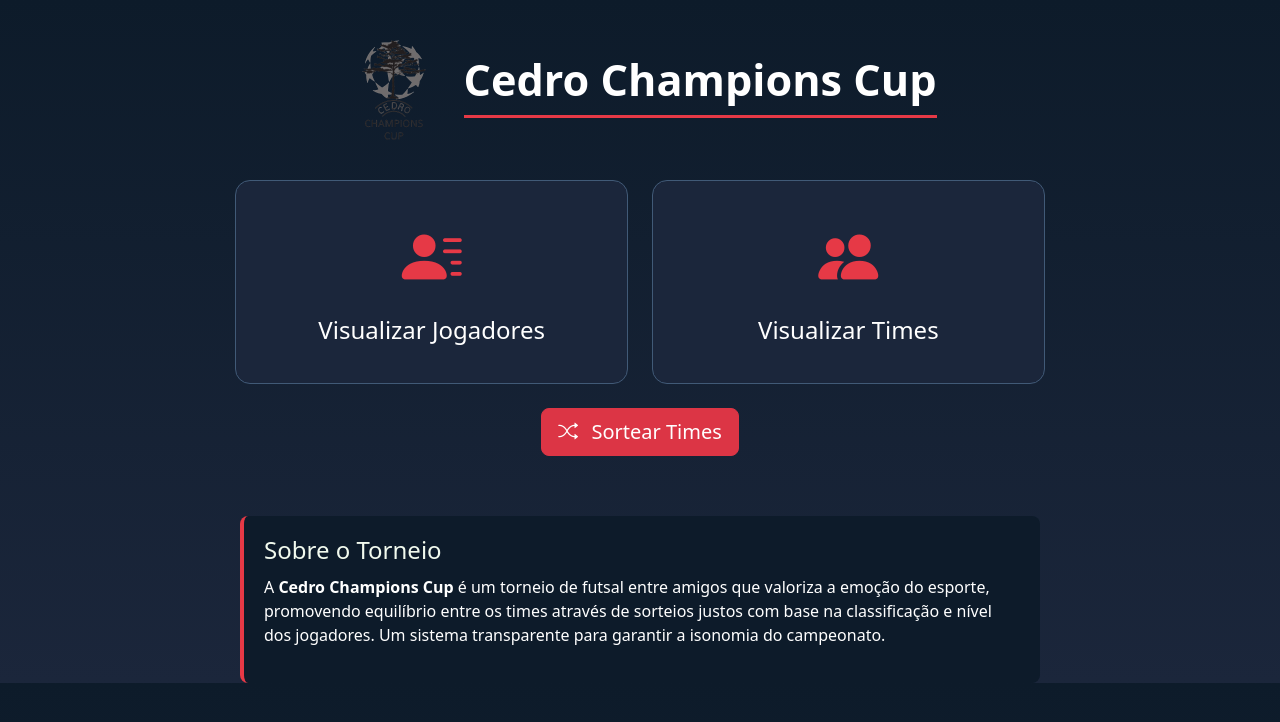
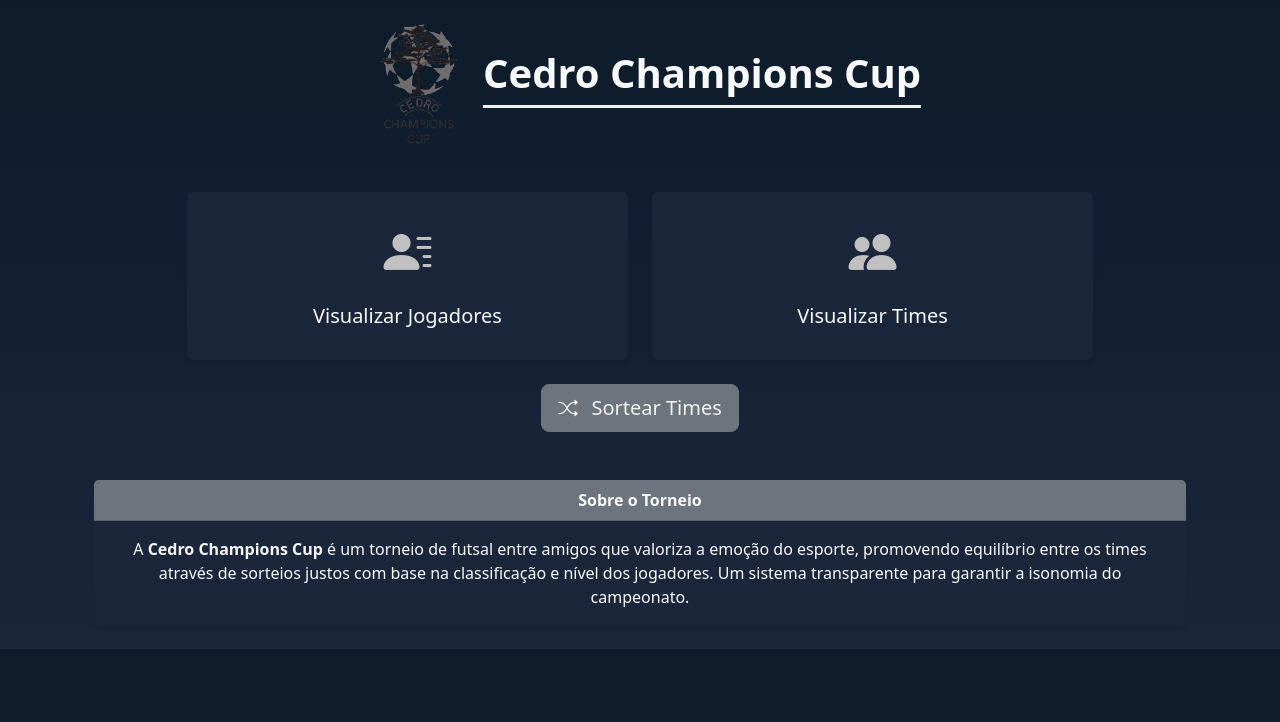
Before and after one commit to OTavenriq/Sorteador-Champions-Cup, a Django app: page / in a window 1280 px wide. Shown: the top 722 px of the page. Run offline with Django 5.2, Linux system fonts and the light colour scheme; data comes from the database, SQL or seed files in the repository; some libraries are stand-ins or nearby versions.

Commit message:
Modo escuro e novo dash

```diff
--- a/sorteador/SortApp/templates/base.html
+++ b/sorteador/SortApp/templates/base.html
@@ -1,4 +1,3 @@
-<!-- templates/base.html -->
 {% load static %}
 <!DOCTYPE html>
 <html lang="pt-br">
@@ -8,6 +7,8 @@
     <link href="https://cdn.jsdelivr.net/npm/bootstrap@5.3.0/dist/css/bootstrap.min.css" rel="stylesheet">
     <link rel="stylesheet" href="https://cdn.datatables.net/1.13.6/css/jquery.dataTables.min.css" />
     <link rel="stylesheet" href="https://cdn.jsdelivr.net/npm/bootstrap-icons@1.10.5/font/bootstrap-icons.css">
+    <link rel="shortcut icon" href="{% static 'favicon.ico' %}" type="image/x-icon">
+    <link rel="icon" href="{% static 'favicon.ico' %}" type="image/x-icon">
     <style>
     .hover-expand {
         transition: transform 0.3s ease, box-shadow 0.3s ease;
@@ -17,21 +18,89 @@
         box-shadow: 0 6px 20px rgba(0, 0, 0, 0.3);
         z-index: 2;
     }
+
+    /* Modos claro e escuro */
+    body.light-mode {
+        background: #f8f9fa;
+        color: #212529;
+    }
+    body.light-mode .card {
+        background-color: #ffffff;
+        color: #212529;
+    }
+    body.light-mode .card-header {
+        background-color: #e9ecef;
+        color: #212529;
+    }
+    body.light-mode .btn-secondary {
+        background-color: #6c757d;
+        color: #f8f9fa;
+    }
+
+    body.dark-mode {
+        background: linear-gradient(to bottom, #0d1b2a, #1b263b);
+        color: #f1f1f1;
+    }
+    body.dark-mode .card {
+        background-color: #1b263b;
+        color: #f1f1f1;
+    }
+    body.dark-mode .card-header {
+        background-color: #6c757d;
+        color: #f1f1f1;
+    }
+    body.dark-mode .btn-secondary {
+        background-color: #6c757d;
+        color: #f1f1f1;
+    }
+
+    /* DataTables Modo Escuro */
+    table.dataTable.dark-mode {
+        background-color: #2b3548 !important;
+        color: #f1f1f1 !important;
+    }
+    table.dataTable.dark-mode thead th {
+        background-color: #3a4a5a !important;
+        color: #f1f1f1 !important;
+    }
+    table.dataTable.dark-mode tbody tr {
+        background-color: #2b3548 !important;
+        color: #f1f1f1 !important;
+    }
+    table.dataTable.dark-mode tbody tr:hover {
+        background-color: #415a77 !important;
+    }
+    table.dataTable.dark-mode .paginate_button {
+        background-color: #1b263b !important;
+        color: #f1f1f1 !important;
+        border: none !important;
+    }
+    table.dataTable.dark-mode .paginate_button.current {
+        background-color: #6c757d !important;
+        color: #ffffff !important;
+    }
     </style>
 </head>
 <body>
+
 {% if request.path != '/' %}
 <nav class="navbar navbar-expand-lg navbar-dark bg-dark mb-4">
     <div class="container">
         <a class="navbar-brand" href="{% url 'dashboard' %}">
-            <img src="{% static '/logoCCC.png' %}" alt="Logo" width="30" height="30" class="d-inline-block align-text-top me-2">Sorteador</a>
-        <div>
+            <img src="{% static '/logoCCC.png' %}" alt="Logo" width="30" height="30" class="d-inline-block align-text-top me-2">Sorteador
+        </a>
+        <div class="d-flex align-items-center">
             <ul class="navbar-nav me-auto mb-2 mb-lg-0">
                 <li class="nav-item"><a class="nav-link" href="{% url 'sortear_times' %}">Sortear Times</a></li>
                 <li class="nav-item"><a class="nav-link" href="{% url 'listar_jogadores' %}">Jogadores</a></li>
                 <li class="nav-item"><a class="nav-link" href="{% url 'listar_times' %}">Times</a></li>
                 <li class="nav-item"><a class="nav-link" href="/admin/">Administração</a></li>
             </ul>
+
+            <!-- Toggle Dark/Light Mode -->
+            <button id="toggle-theme" class="btn btn-outline-light ms-3">
+                <i class="bi bi-moon-fill"></i>
+            </button>
         </div>
     </div>
 </nav>
@@ -47,12 +116,64 @@
 
 <script>
 $(document).ready(function() {
+    const body = document.body;
+    const toggleBtn = document.getElementById('toggle-theme');
+
+    // Função para aplicar/remover dark mode nas tabelas
+    const updateTablesTheme = () => {
+        $('table.dataTable').each(function() {
+            if(body.classList.contains('dark-mode')) {
+                $(this).addClass('dark-mode');
+            } else {
+                $(this).removeClass('dark-mode');
+            }
+            $(this).DataTable().draw(false);
+        });
+    };
+
+    // Carregar preferência do localStorage
+    if(localStorage.getItem('theme') === 'light') {
+        body.classList.add('light-mode');
+        body.classList.remove('dark-mode');
+        toggleBtn.innerHTML = '<i class="bi bi-sun-fill"></i>';
+    } else {
+        body.classList.add('dark-mode');
+        body.classList.remove('light-mode');
+        toggleBtn.innerHTML = '<i class="bi bi-moon-fill"></i>';
+    }
+
+    // Inicializar DataTables
     $('#tabelaJogadores').DataTable({
         "language": {
             "url": "//cdn.datatables.net/plug-ins/1.13.6/i18n/pt-BR.json"
         },
         "order": [[0, "asc"]],
-            "pageLength": 10
+        "pageLength": 10,
+        "createdRow": function(row, data, dataIndex){
+            // Aplica dark-mode se estiver ativo
+            if(body.classList.contains('dark-mode')){
+                $(row).closest('table').addClass('dark-mode');
+            }
+        },
+        "initComplete": function(settings, json){
+            updateTablesTheme();
+        }
+    });
+
+    // Alternar tema
+    toggleBtn.addEventListener('click', () => {
+        if(body.classList.contains('dark-mode')) {
+            body.classList.remove('dark-mode');
+            body.classList.add('light-mode');
+            toggleBtn.innerHTML = '<i class="bi bi-sun-fill"></i>';
+            localStorage.setItem('theme', 'light');
+        } else {
+            body.classList.remove('light-mode');
+            body.classList.add('dark-mode');
+            toggleBtn.innerHTML = '<i class="bi bi-moon-fill"></i>';
+            localStorage.setItem('theme', 'dark');
+        }
+        updateTablesTheme();
     });
 });
 </script>
@@ -68,16 +189,16 @@
 </div>
 
 <script>
-    // Faz desaparecer automaticamente após 3 segundos (3000 ms)
     setTimeout(() => {
         const container = document.getElementById('message-container');
         if (container) {
             container.style.transition = 'opacity 0.5s ease';
             container.style.opacity = '0';
-        setTimeout(() => container.remove(), 500); // remove depois do fade
+            setTimeout(() => container.remove(), 500);
         }
     }, 3000);
 </script>
 {% endif %}
+
 </body>
 </html>
--- a/sorteador/SortApp/templates/dashboard.html
+++ b/sorteador/SortApp/templates/dashboard.html
@@ -2,124 +2,90 @@
 {% load static %}
 
 {% block content %}
-<style>
-    body {
-        background: linear-gradient(to bottom, #0d1b2a, #1b263b);
-        color: #ffffff;
-    }
+<div class="container py-4">
 
-    .dashboard-header {
-        display: flex;
-        align-items: center;
-        justify-content: center;
-        gap: 20px;
-        margin-top: 40px;
-        margin-bottom: 40px;
-        flex-wrap: wrap;
-        text-align: center;
-    }
-
-    .logo-torneio {
-        max-width: 100px;
-    }
-
-    .titulo-torneio {
-        font-size: 2.7rem;
-        font-weight: bold;
-        border-bottom: 3px solid #e63946;
-        padding-bottom: 10px;
-    }
-
-    .dashboard-card {
-        background-color: #1b263b;
-        border: 1px solid #415a77;
-        border-radius: 15px;
-        text-align: center;
-        padding: 30px 20px;
-        color: #ffffff;
-        transition: all 0.3s ease-in-out;
-        height: 100%;
-    }
-
-    .dashboard-card:hover {
-        transform: scale(1.05);
-        box-shadow: 0px 8px 20px rgba(255, 255, 255, 0.15);
-        background-color: #2b3548;
-    }
-
-    .dashboard-icon {
-        font-size: 60px;
-        color: #e63946;
-        margin-bottom: 15px;
-    }
-
-    .sobre-torneio {
-        background-color: #0d1b2a;
-        border-left: 4px solid #e63946;
-        padding: 20px;
-        margin-top: 60px;
-        border-radius: 8px;
-        max-width: 800px;
-        margin-left: auto;
-        margin-right: auto;
-    }
-
-    .sobre-torneio h4 {
-        margin-bottom: 10px;
-        color: #f1faee;
-    }
-
-    .container-dashboard {
-        max-width: 1000px;
-        margin: 0 auto;
-    }
-</style>
-
-<div class="container container-dashboard">
-
-    <div class="dashboard-header">
-        <img src="{% static 'logoCCC.png' %}" alt="Logo Cedro Champions Cup" class="logo-torneio">
-        <h1 class="titulo-torneio">Cedro Champions Cup</h1>
+    <!-- Cabeçalho -->
+    <div class="text-center mb-5">
+        <img src="{% static 'logoCCC.png' %}" alt="Logo Cedro Champions Cup" style="max-width: 120px;">
+        <h1 class="text-light fw-bold mt-3" style="font-size: 2.5rem; border-bottom: 3px solid #f1f1f1; display: inline-block; padding-bottom: 8px;">
+            Cedro Champions Cup
+        </h1>
     </div>
 
-    <div class="row justify-content-center g-4">
+    <!-- Cards principais -->
+    <div class="row g-4 justify-content-center">
         <div class="col-md-5">
-            <a href="{% url 'listar_jogadores' %}" class="text-decoration-none">
-                <div class="dashboard-card">
-                    <div class="dashboard-icon">
-                        <i class="bi bi-person-lines-fill"></i>
-                    </div>
-                    <h4>Visualizar Jogadores</h4>
+            <a href="{% url 'listar_jogadores' %}" style="text-decoration: none; color: inherit;">
+                <div class="card shadow-sm hover-expand border-0 text-center p-4" style="background-color: #1b263b;">
+                    <i class="bi bi-person-lines-fill text-secondary" style="font-size: 3rem;"></i>
+                    <h5 class="mt-3 text-light">Visualizar Jogadores</h5>
                 </div>
             </a>
         </div>
-
         <div class="col-md-5">
-            <a href="{% url 'listar_times' %}" class="text-decoration-none">
-                <div class="dashboard-card">
-                    <div class="dashboard-icon">
-                        <i class="bi bi-people-fill"></i>
-                    </div>
-                    <h4>Visualizar Times</h4>
+            <a href="{% url 'listar_times' %}" style="text-decoration: none; color: inherit;">
+                <div class="card shadow-sm hover-expand border-0 text-center p-4" style="background-color: #1b263b;">
+                    <i class="bi bi-people-fill text-secondary" style="font-size: 3rem;"></i>
+                    <h5 class="mt-3 text-light">Visualizar Times</h5>
                 </div>
             </a>
         </div>
     </div>
 
+    <!-- Botão sortear times -->
     <div class="text-center mt-4">
-        <a href="{% url 'sortear_times' %}" class="btn btn-danger btn-lg">
+        <a href="{% url 'sortear_times' %}" class="btn btn-secondary btn-lg">
             <i class="bi bi-shuffle me-2"></i> Sortear Times
         </a>
     </div>
 
-    <div class="sobre-torneio">
-        <h4>Sobre o Torneio</h4>
-        <p>
-            A <strong>Cedro Champions Cup</strong> é um torneio de futsal entre amigos que valoriza a emoção do esporte,
-            promovendo equilíbrio entre os times através de sorteios justos com base na classificação e nível dos jogadores.
-            Um sistema transparente para garantir a isonomia do campeonato.
-        </p>
+    <!-- Sobre o torneio -->
+    <div class="card shadow-sm border-0 mt-5" style="background-color: #1b263b;">
+        <div class="card-header bg-secondary text-light fw-bold text-center">
+            Sobre o Torneio
+        </div>
+        <div class="card-body text-center text-light">
+            <p class="mb-0">
+                A <strong>Cedro Champions Cup</strong> é um torneio de futsal entre amigos que valoriza a emoção do esporte,
+                promovendo equilíbrio entre os times através de sorteios justos com base na classificação e nível dos jogadores.
+                Um sistema transparente para garantir a isonomia do campeonato.
+            </p>
+        </div>
     </div>
 
 </div>
+
+<style>
+body {
+    background: linear-gradient(to bottom, #0d1b2a, #1b263b);
+    color: #f1f1f1;
+}
+
+/* Efeito hover nos cards */
+.hover-expand {
+    transition: all 0.3s ease-in-out;
+}
+.hover-expand:hover {
+    transform: scale(1.05);
+    box-shadow: 0px 8px 20px rgba(255, 255, 255, 0.15);
+    background-color: #2b3548;
+}
+
+/* Botões */
+.btn-secondary {
+    background-color: #6c757d;
+    border-color: #6c757d;
+    color: #f1f1f1;
+}
+.btn-secondary:hover {
+    background-color: #5a6268;
+    border-color: #545b62;
+    color: #ffffff;
+}
+
+/* Ícones */
+.text-secondary {
+    color: #c0c0c0 !important;
+}
+</style>
 {% endblock %}
--- a/sorteador/sorteador/settings.py
+++ b/sorteador/sorteador/settings.py
@@ -29,7 +29,7 @@ SECRET_KEY = 'django-insecure-uktnlhd^6=ujw9ifeycr9(nsvfp&%5c_h&=u%^^cg6ve*04as%
 # SECURITY WARNING: don't run with debug turned on in production!
 DEBUG = True
 
-ALLOWED_HOSTS = []
+ALLOWED_HOSTS = ['127.0.0.1', 'localhost', 'CedroChampionsCup']
 
 
 # Application definition
```
Also changed, not shown: sorteador/gerar_favicon.py (added, +12 -0 lines), README.md, sorteador/SortApp/static/favicon.ico (added). Lines whose indentation alone changed are shown as unchanged.
